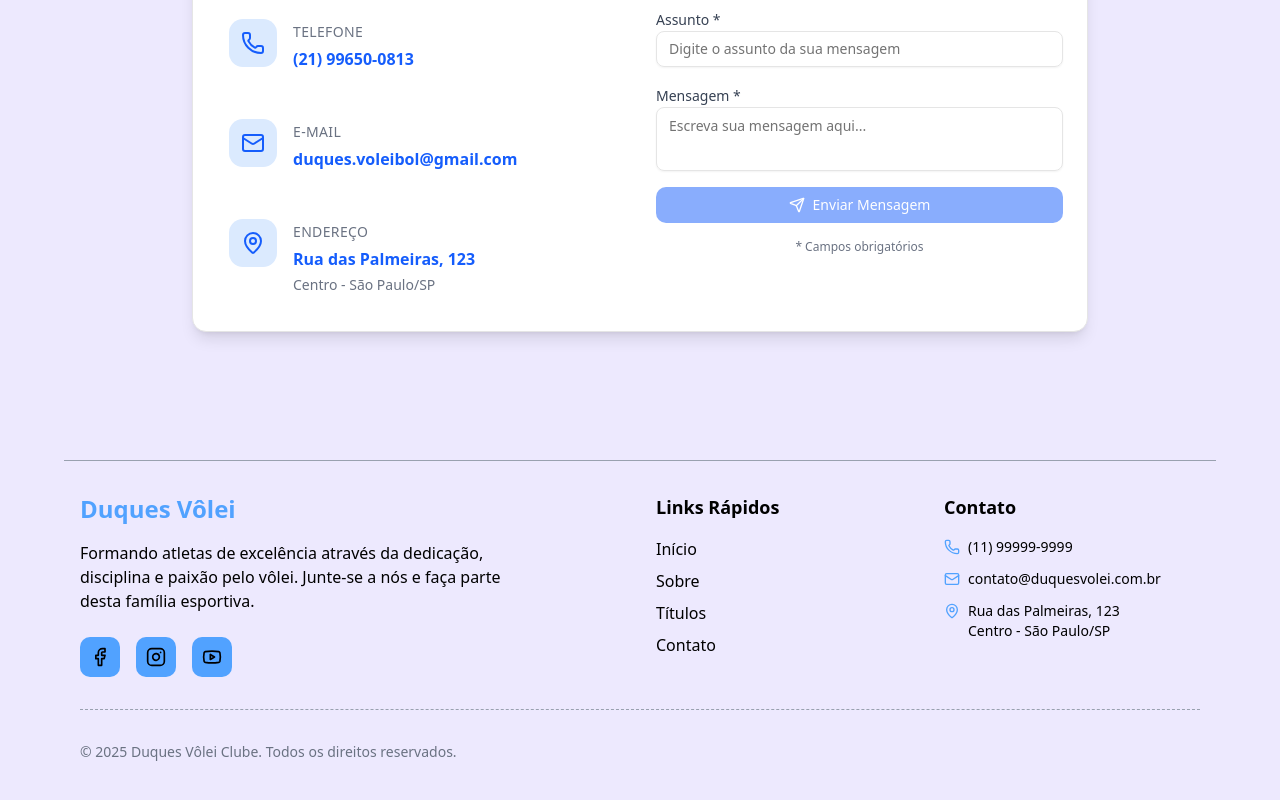
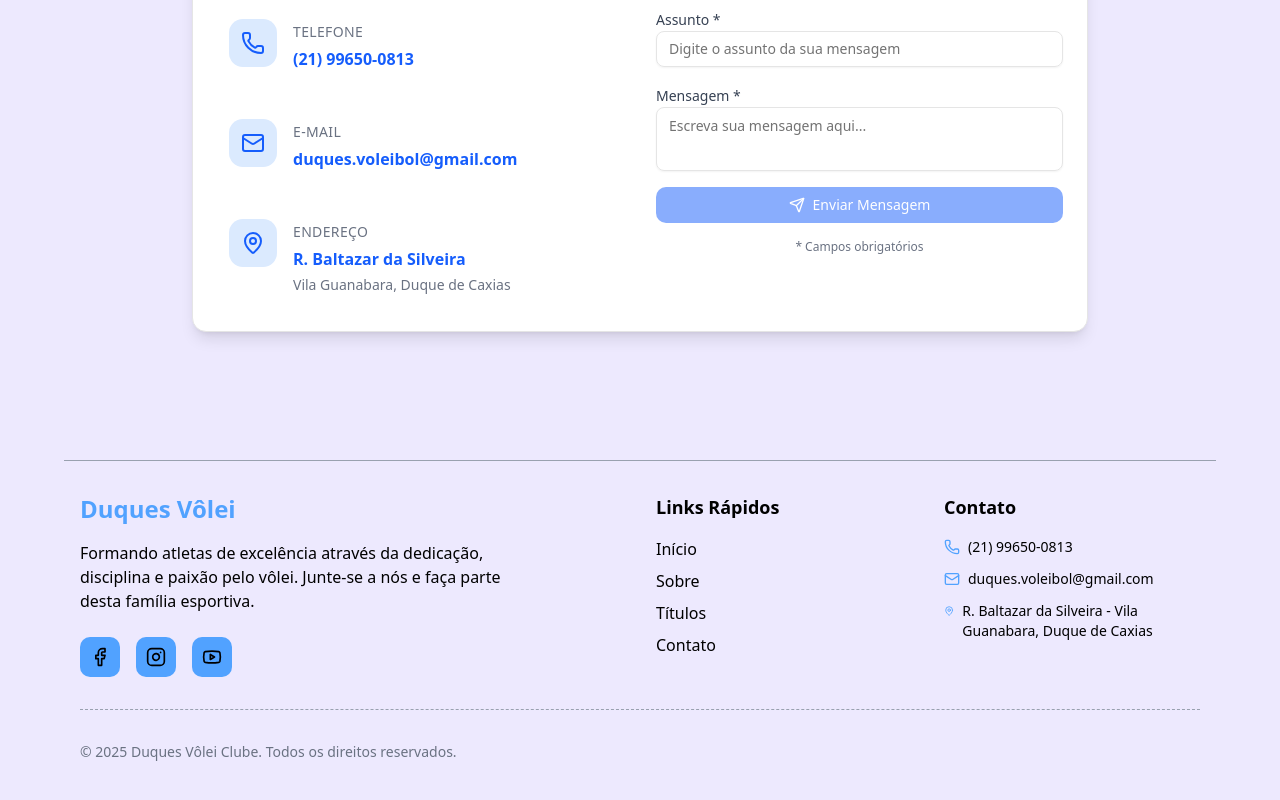
Before and after one commit to DaniloDevs/duques-volei, a Next.js app: page / in a window 1280 px wide. Shown: the part 3601-4401 px from the top of the page. Built offline with nearby package versions, Linux system fonts and the light colour scheme.

Commit message:
Feat: create Home Page

```diff
--- a/src/components/footer.tsx
+++ b/src/components/footer.tsx
@@ -14,9 +14,9 @@ const linksRapidos = [
 ]
 
 const contatos = [
-  { icon: Phone, text: "(11) 99999-9999" },
-  { icon: Mail, text: "contato@duquesvolei.com.br" },
-  { icon: MapPin, text: "Rua das Palmeiras, 123<br />Centro - São Paulo/SP" }
+  { icon: Phone, text: "(21) 99650-0813" },
+  { icon: Mail, text: "duques.voleibol@gmail.com" },
+  { icon: MapPin, text: "R. Baltazar da Silveira - Vila Guanabara, Duque de Caxias" }
 ]
 
 export default function Footer() {
--- a/src/components/contato.tsx
+++ b/src/components/homepage/contato.tsx
@@ -5,8 +5,8 @@ import { Phone, Mail, MapPin, Send } from "lucide-react"
 import { Card, CardContent, CardHeader, CardTitle } from "@/components/ui/card"
 import { Button } from "@/components/ui/button"
 import { Label } from "@/components/ui/label"
-import { Textarea } from "./ui/textarea"
-import { Input } from "./ui/input"
+import { Textarea } from "../ui/textarea"
+import { Input } from "../ui/input"
 
 const informacoesContato = [
   {
@@ -22,9 +22,9 @@ const informacoesContato = [
   {
     icon: MapPin,
     titulo: "Endereço",
-    valor: "Rua das Palmeiras, 123",
-    descricao: "Centro - São Paulo/SP",
-    href: "https://maps.google.com/?q=Rua+das+Palmeiras+123+Centro+São+Paulo+SP",
+    valor: "R. Baltazar da Silveira",
+    descricao: "Vila Guanabara, Duque de Caxias",
+    href: "https://maps.app.goo.gl/YQpYoRjBFoWpjnzS6",
   },
 ]
 
```
Also changed, not shown: src/app/(home)/page.tsx (+6 -6 lines), src/components/homepage/banner.tsx (renamed from src/components/banner.tsx), src/components/homepage/hero.tsx (renamed from src/components/hero.tsx), src/components/homepage/nosso-time.tsx (renamed from src/components/nosso-time.tsx), src/components/homepage/sobre.tsx (renamed from src/components/sobre.tsx), src/components/homepage/titulos.tsx (renamed from src/components/titulos.tsx).
